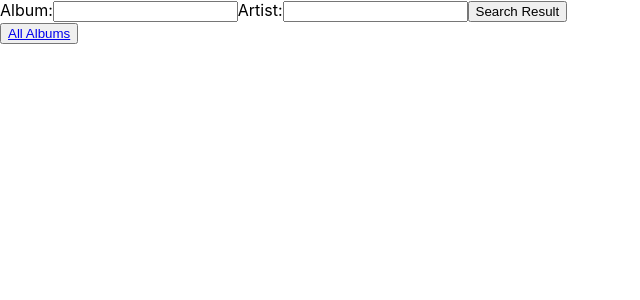
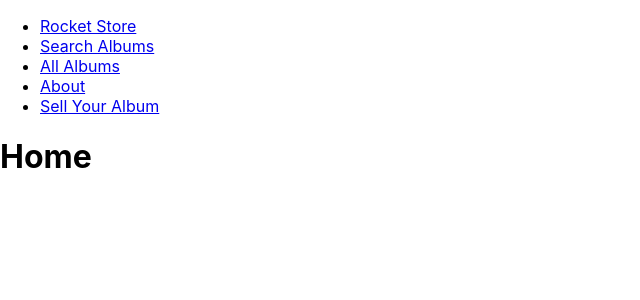
Before and after one commit to phoenixica/rocket-store, a React (Create React App) app: page /sell in a window 1280 px wide. Shown: the top 300 px of the page, without its empty margins (0-640 px from the left). Built offline with nearby package versions, Linux system fonts and the light colour scheme.

Commit message:
src/App.js
Refactored Nav to LinkBar

Created Home about and Header Components

Added Validation for search

Created Seller component for form to submit albums

```diff
--- a/src/App.js
+++ b/src/App.js
@@ -1,5 +1,5 @@
 import React,{ Component } from 'react';
-import Nav from './music/Nav';
+import Header from './music/Header';
 
 
 export default class App extends Component
@@ -8,7 +8,7 @@
   {
     return (
       <div>
-          <Nav />
+        <Header />
       </div>
     );
   }
--- /dev/null
+++ b/src/music/About.js
@@ -0,0 +1,14 @@
+import React from 'react'
+// import { Link, Route } from 'react-router-dom';
+// import Product from './Product';
+
+export default class About extends React.Component {
+
+render(){
+    return(
+        <div>
+            <h1>About Us</h1><br />
+        </div>
+        )
+    }
+}
--- /dev/null
+++ b/src/music/Header.js
@@ -0,0 +1,30 @@
+import React,{ Component } from 'react';
+import Nav from './Nav';
+import About from './About';
+import Products from './Products';
+import Seller from './Seller';
+import Home from './Home';
+import { Link , Route} from 'react-router-dom';
+
+export default class Header extends Component
+{
+render()
+{
+return (
+    <div>
+        <ul>
+            <li><Link to='/'>Rocket Store</Link></li>
+            <li><Link to='/search'>Search Albums</Link></li>
+            <li><Link to='/albums'>All Albums</Link></li>
+            <li><Link to='/about'>About</Link></li>
+            <li><Link to='/sell'>Sell Your Album</Link></li>
+        </ul>
+        <Route exact path='/' component={Home}/>
+        <Route exact path='/about' component={About}/>
+        <Route exact path='/albums' component={Products}/>
+        <Route exact path='/sell' component={Seller}/>
+        <Nav />
+    </div>
+);
+}
+}
--- /dev/null
+++ b/src/music/Home.js
@@ -0,0 +1,14 @@
+import React from 'react'
+// import { Link, Route } from 'react-router-dom';
+// import Product from './Product';
+
+export default class Home extends React.Component {
+
+render(){
+    return(
+        <div>
+            <h1>Home</h1>
+        </div>
+        )
+    }
+}
--- a/src/music/Nav.js
+++ b/src/music/Nav.js
@@ -1,7 +1,6 @@
 import React from 'react'
 import Product from './Product';
-import Products from './Products';
-import { Link, Route } from 'react-router-dom';
+import { Route } from 'react-router-dom';
 import axios from 'axios';
 
 const LFAPI_KEY='5fbde430b114ee63de9bbea86b2bf8cb';
@@ -36,18 +35,15 @@
           album: formDataCopy
         })
   }
-
   handleSubmit = (event) => {
     event.preventDefault()
-
-
     axios({
       url:`http://ws.audioscrobbler.com/2.0/?method=album.getinfo&api_key=${LFAPI_KEY}&artist=${this.state.album.artist}&album=${this.state.album.title}&format=json`,
       method: 'get',
   })
   .then((response) => {
-      // console.log(this.props.name);
     console.log(response)
+      if(response.data.album){
         this.setState({
           selected: {
             name:response.data.album.name,
@@ -58,21 +54,36 @@
                 track => track.name
             )
           },
-        album: {
+          album:{
             title:'',
             artist:''
           },
         })
-
+      }
+      else{
+        this.setState({
+          selected: {
+            name:'No Results were found for the search',
+            artist:'',
+            url:'',
+            image:'',
+            tracks:[]
+          },
+          album:{
+            title:'',
+            artist:''
+          },
         })
       }
-
+      })
+  }
   render(){
 
     return(
       <div>
-          <Route exact path='/' render={() => {
+        <Route exact path='/search' render={() => {
           return (
+            <div>
               <div>
               <form onSubmit={this.handleSubmit}>
                 Album:
@@ -87,13 +98,11 @@
                   Search Result
                 </button>
               </form>
-                <button><Link to='/albums'>All Albums</Link></button>
-
+              </div>
                 <Product name={this.state.selected.name} artist={this.state.selected.artist} url={this.state.selected.url} image={this.state.selected.image} tracks={this.state.selected.tracks}/>
             </div>
           )}}
         />
-          <Route exact path='/albums' component={Products}/>
       </div>
     )
   }
--- a/src/music/Products.js
+++ b/src/music/Products.js
@@ -5,7 +5,7 @@
 const LFAPI_KEY='5fbde430b114ee63de9bbea86b2bf8cb';
 
 export default class Product extends React.Component
- {
+{
       state={
         album:[],
         search:'a'
@@ -39,7 +39,9 @@
 
         return (
               <div className="App">
-                <header>Record Store <button><Link to='/'>Search Albums</Link></button></header>
+                <div>
+                  <header>Record Store</header>
+                </div>
                 <ul>
                 {albums}
                 </ul>
--- /dev/null
+++ b/src/music/Seller.js
@@ -0,0 +1,14 @@
+import React from 'react'
+// import { Link, Route } from 'react-router-dom';
+// import Product from './Product';
+
+export default class Seller extends React.Component {
+
+render(){
+    return(
+        <div>
+            <h1>Seller</h1>
+        </div>
+        )
+    }
+}
```
Lines whose indentation alone changed are shown as unchanged.
